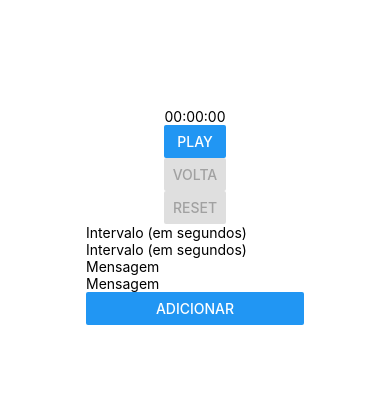
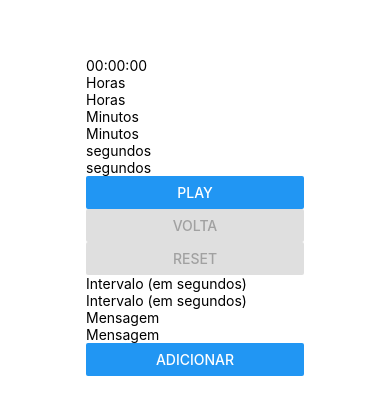
Before and after one commit to gabriel-nlima/timer-pp, a React Native app: screen / in a window 390 px wide. Shown: the part 206-620 px from the top of the page. Built offline with nearby package versions, Linux system fonts and the light colour scheme.

Commit message:
Input de tempo (hh:mm:ss)

```diff
--- a/package.json
+++ b/package.json
@@ -14,7 +14,6 @@
   },
   "dependencies": {
     "@react-native-community/async-storage": "1.9.0",
-    "@react-native-community/datetimepicker": "2.3.2",
     "expo": "37.0.3",
     "expo-updates": "0.1.0",
     "react": "16.9.0",
--- a/src/main/Timer/Timer.tsx
+++ b/src/main/Timer/Timer.tsx
@@ -1,36 +1,115 @@
-import React, { useState, memo, useMemo } from 'react'
+import React, { useState, memo, useMemo, useCallback, useRef } from 'react'
 import { View, Button } from 'react-native'
 import useInterval from '../../hooks/useInterval'
 import DisplayTime from '../../components/DisplayTime'
 import { useController } from '../../controllerContext'
 import { States, StateActions } from '../../types/state'
+import { Input } from '../../components/Inputs'
+
+interface TimeObj {
+  hours: string
+  minutes: string
+  seconds: string
+}
 
 const Timer: React.FC = () => {
   const [time, setTime] = useState(0)
+  const [selectedTime, setSelectedTime] = useState<TimeObj>({
+    hours: '',
+    minutes: '',
+    seconds: '',
+  })
+  const excedents = useRef({ minutes: '', hours: '' })
   const [loops, setLoops] = useState<number[]>([])
   const [{ status }, dispatch] = useController()
 
   const isPlaying = useMemo(() => status === States.PLAYING, [status])
-
+  // new Date(time * 1000).toISOString().substr(11, 8)
   useInterval(
     () => {
       setTime(prevTime => prevTime + 1)
     },
     isPlaying ? 1000 : undefined,
   )
-  const onPlay = () => {
+  const onPlay = useCallback(() => {
     dispatch({ type: isPlaying ? StateActions.PAUSE : StateActions.PLAY })
-  }
+  }, [dispatch, isPlaying])
 
-  const resetTimer = () => {
+  const resetTimer = useCallback(() => {
     dispatch({ type: StateActions.RESET })
     setTime(0)
     setLoops([])
+  }, [dispatch])
+
+  const inputHandler = (value: string, key: string) => {
+    if (value.length > 2) {
+      switch (key) {
+        case 'seconds': {
+          excedents.current.minutes += value[0]
+          const { minutes } = excedents.current
+          if (minutes.length > 2) {
+            inputHandler(minutes, 'minutes')
+            setSelectedTime(prev => ({
+              ...prev,
+              [key]: value.substring(value.length - 2, value.length),
+            }))
+          } else {
+            setSelectedTime(prev => ({
+              ...prev,
+              minutes,
+              [key]: value.substring(value.length - 2, value.length),
+            }))
+          }
+          break
+        }
+        case 'minutes': {
+          inputHandler(value.substring(0, value.length - 2), 'hours')
+          setSelectedTime(prev => ({
+            ...prev,
+            [key]: value.substring(value.length - 2, value.length),
+          }))
+          break
+        }
+        default:
+          // hours
+          setSelectedTime(prev => ({
+            ...prev,
+            [key]: value.substring(value.length - 2, value.length),
+          }))
+      }
+    } else {
+      setSelectedTime(prev => ({ ...prev, [key]: value }))
+    }
   }
 
   return (
     <View>
       <DisplayTime time={time} />
+      <Input
+        label="Horas"
+        keyProp="hours"
+        value={selectedTime.hours}
+        keyboardType="number-pad"
+        inputHandler={inputHandler}
+        editable={!isPlaying}
+      />
+      <Input
+        label="Minutos"
+        keyProp="minutes"
+        value={selectedTime.minutes}
+        keyboardType="number-pad"
+        inputHandler={inputHandler}
+        editable={!isPlaying}
+      />
+      <Input
+        label="segundos"
+        keyProp="seconds"
+        value={selectedTime.seconds}
+        keyboardType="number-pad"
+        inputHandler={inputHandler}
+        editable={!isPlaying}
+      />
+
       <Button onPress={onPlay} title={isPlaying ? 'Pause' : 'Play'} />
       <Button
         onPress={() => setLoops(prev => [time, ...prev])}
```
